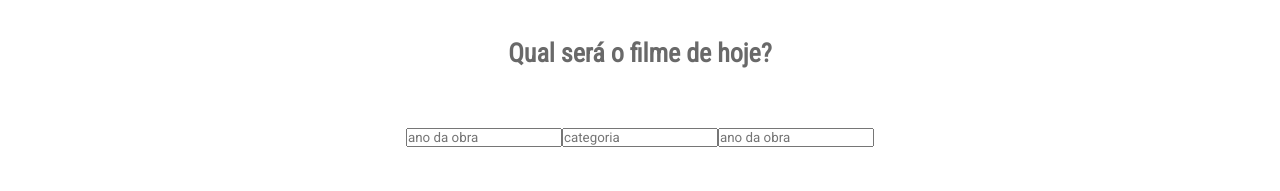
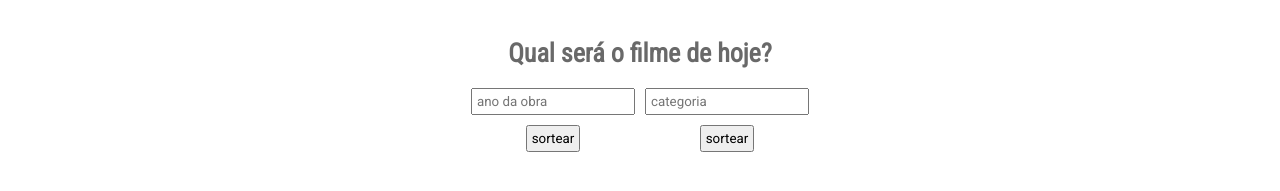
Before and after one commit to JqM00/oscar-movies, a plain HTML site: page index.html in a window 1280 px wide. Shown: the part 443-634 px from the top of the page. Drawn offline with Linux system fonts and the light colour scheme.

Commit message:
some adjusts and js

```diff
--- a/function.js
+++ b/function.js
@@ -0,0 +1,46 @@
+let anos = [];
+
+for(let i = 1929; i < 2021; i++) {
+    anos.push(i);
+}
+
+index = parseInt(Math.random() * 100) % anos.length;
+
+anos[index]
+
+
+function discover() {
+    let inputAno = document.getElementById("random-year").value;
+}
+
+
+// var input = document.querySelector(#random-year);
+// var texto = input.value;
+// console.log(texto);
+
+
+
+
+
+// loop(year = 1929; yearEnd = 2021) {
+//     if (year = yearEnd) {
+//         exit loop;
+//     } else {
+//         year += 1930;
+//     }
+// }
+
+// function pulaLinha() {
+//     document.write("<br><br>");
+// }
+
+// function mostra(frase) {
+
+//     document.write(frase);
+//     pulaLinha();
+// }
+
+
+// for (var year = 1929; year < 2021; i++) {
+//     mostra(2021[i]);
+// }
--- a/index.html
+++ b/index.html
@@ -1,15 +1,19 @@
 <!DOCTYPE html>
 <html lang="en">
+
 <head>
     <meta charset="UTF-8">
     <meta http-equiv="X-UA-Compatible" content="IE=edge">
     <meta name="viewport" content="width=device-width, initial-scale=1.0">
     <link rel="stylesheet" type="text/css" href="style.css">
     <link rel="preconnect" href="https://fonts.googleapis.com">
-<link rel="preconnect" href="https://fonts.gstatic.com" crossorigin>
-<link href="https://fonts.googleapis.com/css2?family=Inter&family=Lato&family=Montserrat&family=Roboto&family=Roboto+Condensed&family=Urbanist&display=swap" rel="stylesheet">
+    <link rel="preconnect" href="https://fonts.gstatic.com" crossorigin>
+    <link
+        href="https://fonts.googleapis.com/css2?family=Inter&family=Lato&family=Montserrat&family=Roboto&family=Roboto+Condensed&family=Urbanist&display=swap"
+        rel="stylesheet">
     <title>Oscar</title>
 </head>
+
 <body>
     <header>
         <nav class="navbar">
@@ -23,17 +27,24 @@
     </header>
     <main>
         <figure class="logo-oscar">
-            <img src="https://www.oscars.org/sites/all/themes/oscar/logo.png"/>
+            <img src="https://www.oscars.org/sites/all/themes/oscar/logo.png" />
         </figure>
-        <div class="what-movie">
+        <div id="random" class="what-movie">
             <h1>Qual será o filme de hoje?</h1>
         </div>
         <div class="random">
-            <input type="text" class="movie-year" placeholder="ano da obra"/>
-            <input type="text" class="category" placeholder="categoria"/>
-            <input type="text" class="chosen-movie" placeholder="ano da obra"/>
+            <div class="random-year">
+                <input type="text" id="random-year" class="movie-year" placeholder="ano da obra" />
+                <button class="btn-random" onclick="discover()">sortear</button>
+            </div>
+            <div class="random-category">
+                <input type="text" class="category" placeholder="categoria" />
+                <button class="btn-random">sortear</button>
+            </div>
+            <!-- <input type="text" class="chosen-movie" placeholder="filme sorteado"/> -->
         </div>
     </main>
     <script type="text/javascript" src="function.js"></script>
 </body>
+
 </html>
--- a/style.css
+++ b/style.css
@@ -63,5 +63,32 @@ h1 {
 .random {
     display: flex;
     justify-content: center;
-    margin: 60px;
+    margin: 20px;
 }
+
+.random-year {
+    display: flex;
+    flex-direction: column;
+    align-items: center;
+    margin-right: 5px;
+}
+
+.movie-year {
+    padding: 4px;
+}
+
+.category {
+    padding: 4px;
+}
+
+.btn-random {
+    margin: 10px;
+    padding: 4px;
+}
+
+.random-category {
+    display: flex;
+    flex-direction: column;
+    align-items: center;
+    margin-left: 5px;
+}
```
